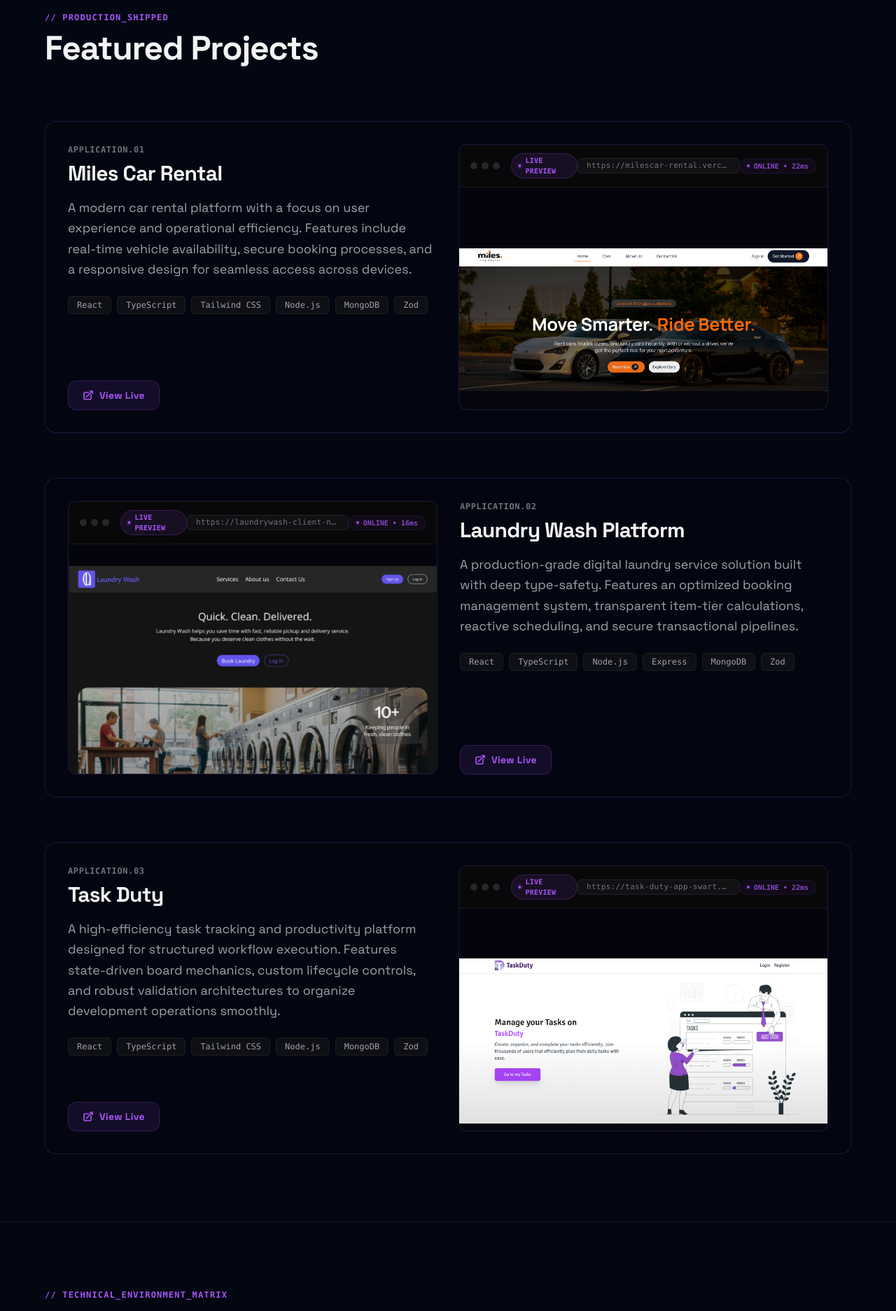
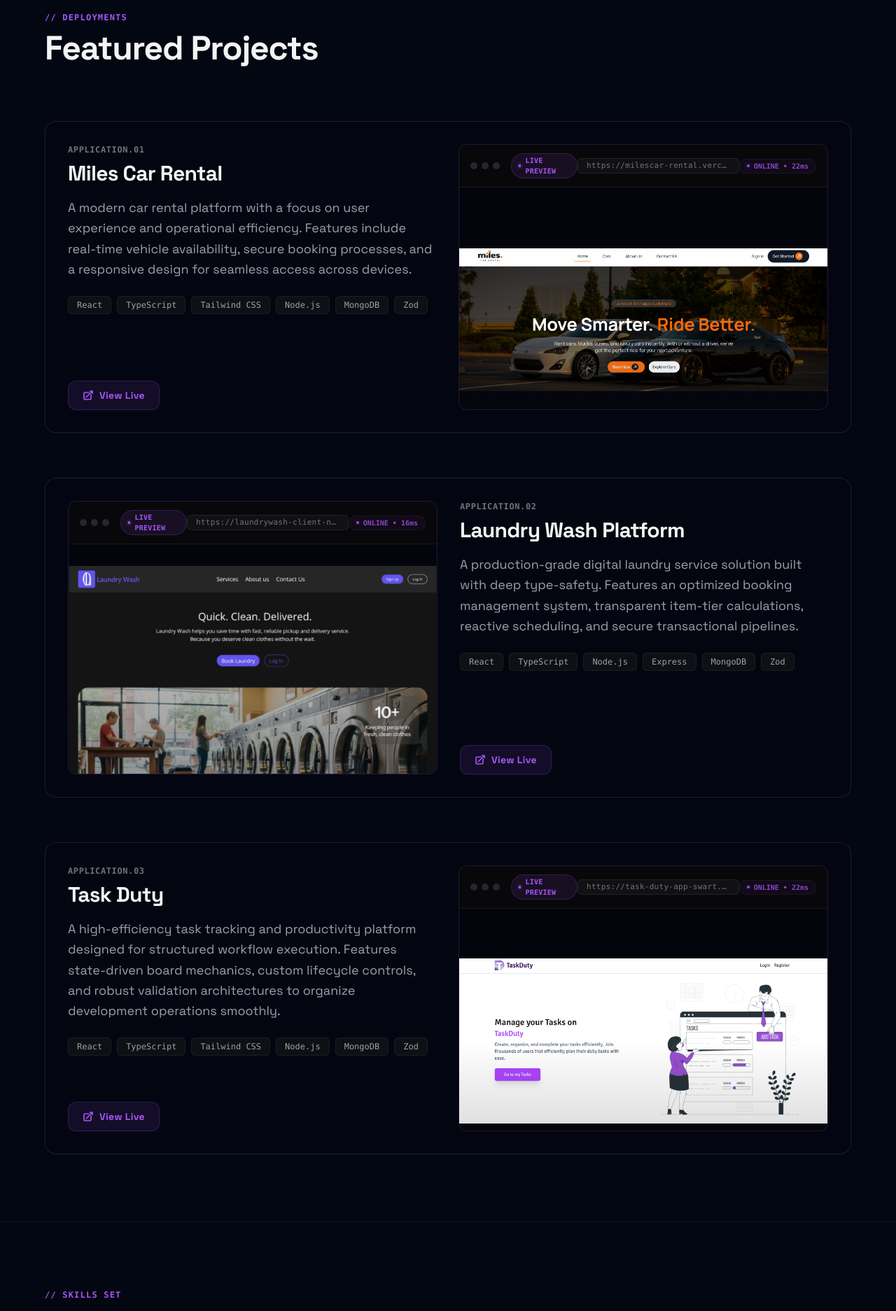
Before and after one commit to S-OLUCode/My-new-Portfolio, a React (Vite) app: page / in a window 1280 px wide. Shown: the part 880-2754 px from the top of the page at 70% size. Built offline with nearby package versions, Linux system fonts and the light colour scheme.

Commit message:
more DRY

```diff
--- a/src/components/Projects.tsx
+++ b/src/components/Projects.tsx
@@ -54,7 +54,7 @@ export function Projects() {
         {/* Section Header */}
         <div className="mb-20">
           <p className="text-xs font-mono font-bold tracking-widest text-[var(--PortfolioPurple)] uppercase mb-3">
-            // PRODUCTION_SHIPPED
+            // Deployments
           </p>
           <h2 className="text-3xl sm:text-4xl lg:text-5xl font-black tracking-tight text-[var(--PortfoliohWhite)]">
             Featured Projects
@@ -70,7 +70,6 @@ export function Projects() {
                 key={project.id}
                 className="w-full rounded-2xl border border-[var(--PortfolioPurple)]/20 bg-zinc-950/20 backdrop-blur-xs p-6 lg:p-8 flex flex-col lg:flex-row gap-8 items-stretch transition-all duration-300 hover:border-[var(--PortfolioPurple)]/40 hover:shadow-[0_0_30px_rgba(147,51,234,0.05)]"
               >
-                {/* Core Technical Copy Card */}
                 <div className={`flex-1 flex flex-col justify-between ${isEven ? 'lg:order-1' : 'lg:order-2'}`}>
                   <div>
                     <span className="font-mono text-xs font-semibold tracking-wider text-zinc-500 block mb-2">
@@ -83,7 +82,7 @@ export function Projects() {
                       {project.description}
                     </p>
 
-                    {/* Tech Tags Matrix */}
+                    {/*  Tags */}
                     <div className="flex flex-wrap gap-2 mb-8">
                       {project.tags.map((tag) => (
                         <span
@@ -96,7 +95,7 @@ export function Projects() {
                     </div>
                   </div>
 
-                  {/* View Live Call to Action */}
+                  {/* View Live button */}
                   <div>
                     <a
                       href={project.liveUrl}
@@ -112,7 +111,7 @@ export function Projects() {
                   </div>
                 </div>
 
-                {/* Right Side Mock Browser Container displaying the real Homepage Image Asset */}
+                {/* Right Side  */}
                 <div className={`flex-1 min-h-[320px] sm:min-h-[380px] rounded-xl border border-[var(--PortfolioPurple)]/20 bg-zinc-950/40 flex flex-col overflow-hidden group relative ${isEven ? 'lg:order-2' : 'lg:order-1'}`}>
 
                   {/* Browser Header Bar */}
@@ -140,8 +139,6 @@ export function Projects() {
                     </div>
                   </div>
 
-                  {/* Project Graphic Frame Display Window */}
-                  {/* Project Graphic Frame Display Window */}
                   <div className="flex-1 w-full bg-zinc-950/20 relative overflow-hidden flex items-center justify-center min-h-[240px] sm:min-h-[320px] lg:min-h-full">
                     <img
                       src={project.imagePath}
--- a/src/components/Skills.tsx
+++ b/src/components/Skills.tsx
@@ -59,7 +59,7 @@ export function Skills() {
         <div className="mb-16 flex flex-col md:flex-row md:items-end justify-between gap-6">
           <div>
             <p className="text-xs font-mono font-bold tracking-widest text-[var(--PortfolioPurple)] uppercase mb-3">
-              // TECHNICAL_ENVIRONMENT_MATRIX
+              // skills set
             </p>
             <h2 className="text-3xl sm:text-4xl lg:text-5xl font-black tracking-tight text-[var(--PortfoliohWhite)]">
               Verified Stack Capabilities
```
